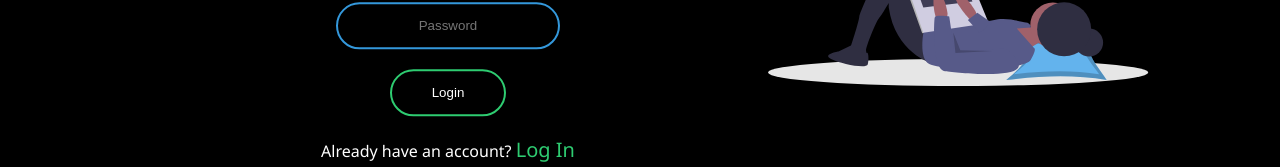
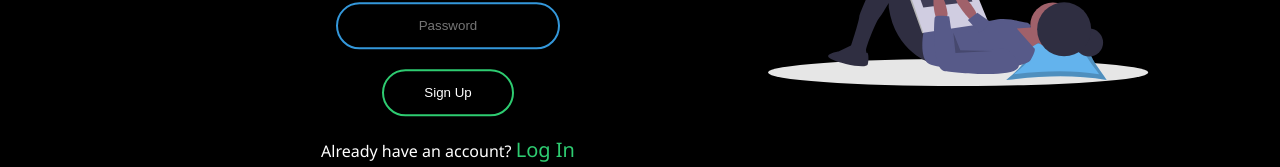
Before and after one commit to ernurator/Web-Dev-2021-Project, an Angular app in the folder front/: page /register in a window 1280 px wide. Shown: the part 523-690 px from the top of the page. Built offline with nearby package versions, Linux system fonts and the light colour scheme.

Commit message:
small changes

```diff
--- a/front/src/app/posts.ts
+++ b/front/src/app/posts.ts
@@ -12,7 +12,7 @@ export const posts = [
     id: 2,
     header: 'New post 2',
     text: 'Lorem Ipsum is simply dummy text of the printing and typesetting industry. Lorem Ipsum has been the industry\'s standard dummy text ever since the 1500s. Lorem Ipsum is simply dummy text of the printing and typesetting industry. Lorem Ipsum is simply dummy text of the printing and typesetting industry. Lorem Ipsum is simply dummy text of the printing and typesetting industry.',
-    date: '20.04.2021',
+    date: '21.04.2021',
     likes: 0,
     author: 'new admin',
     topic: 'Frontend'
--- a/front/src/app/registration/registration.component.html
+++ b/front/src/app/registration/registration.component.html
@@ -6,7 +6,7 @@
         <input class="auth" type="text" name="" placeholder="Email">
         <input class="auth" type="text" name="" placeholder="Username">
         <input class="auth" type="password" name="" placeholder="Password">
-        <input class="submit" type="submit" name="" value="Login">
+        <input class="submit" type="submit" name="" value="Sign Up">
         <div class="registration">Already have an account? <a routerLink="/login">Log In</a></div>
     </form>
 </div>
```
